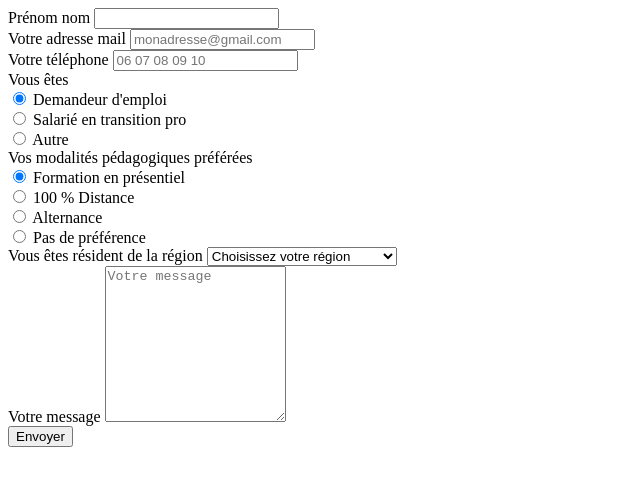
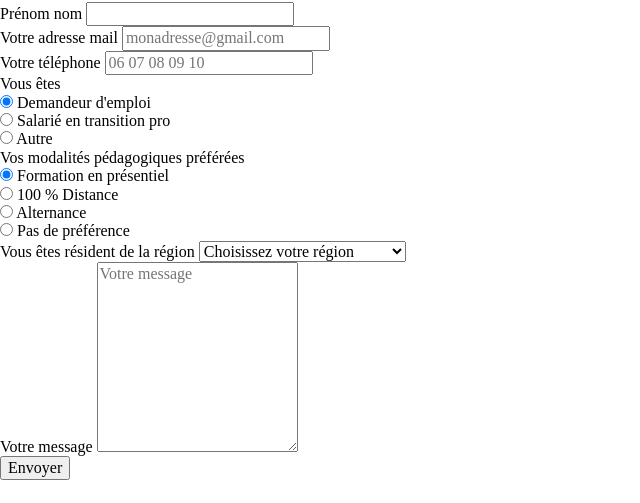
Before and after one commit to Dampess/AFPA-DWWM, a plain HTML site: page contact.html in a window 1280 px wide. Shown: the part 297-800 px from the top of the page, without its empty margins (0-640 px from the left). Drawn offline with Linux system fonts and the light colour scheme.

Commit message:
"Link des CSS+Favicon"

```diff
--- a/contact.html
+++ b/contact.html
@@ -5,6 +5,9 @@
     <meta http-equiv="X-UA-Compatible" content="IE=edge" />
     <meta name="viewport" content="width=device-width, initial-scale=1.0" />
     <title>Formation Développeur Web Web mobile AFPA</title>
+    <link rel="stylesheet" href="StyleCss/normalize.css">
+    <link rel="stylesheet" href="StyleCss/main.css">
+    <link rel="shortcut icon" href="Images/favicon.ico" type="image/x-icon">
   </head>
   <body>
     <header>
```
Also changed, not shown: formationDWWM.html (+3 -0 lines), references.html (+3 -0 lines), temoignages.html (+3 -0 lines).
